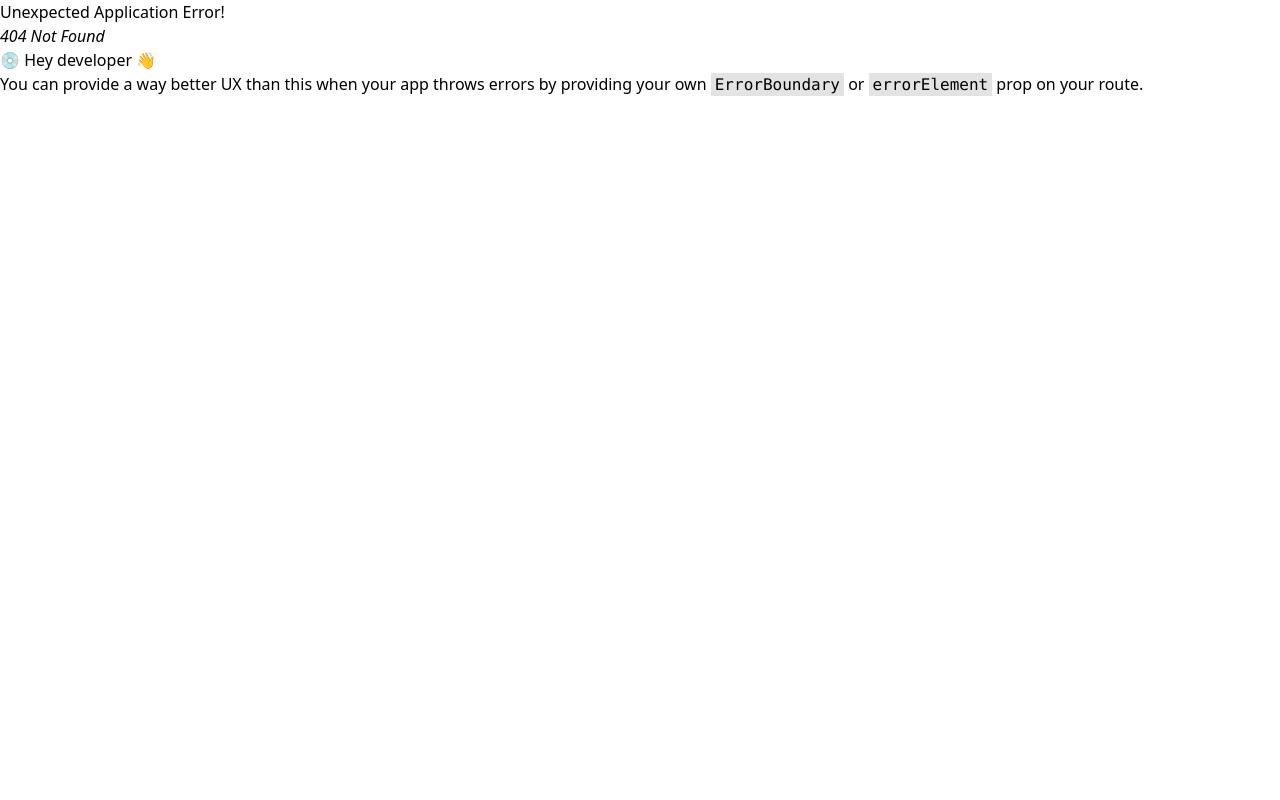
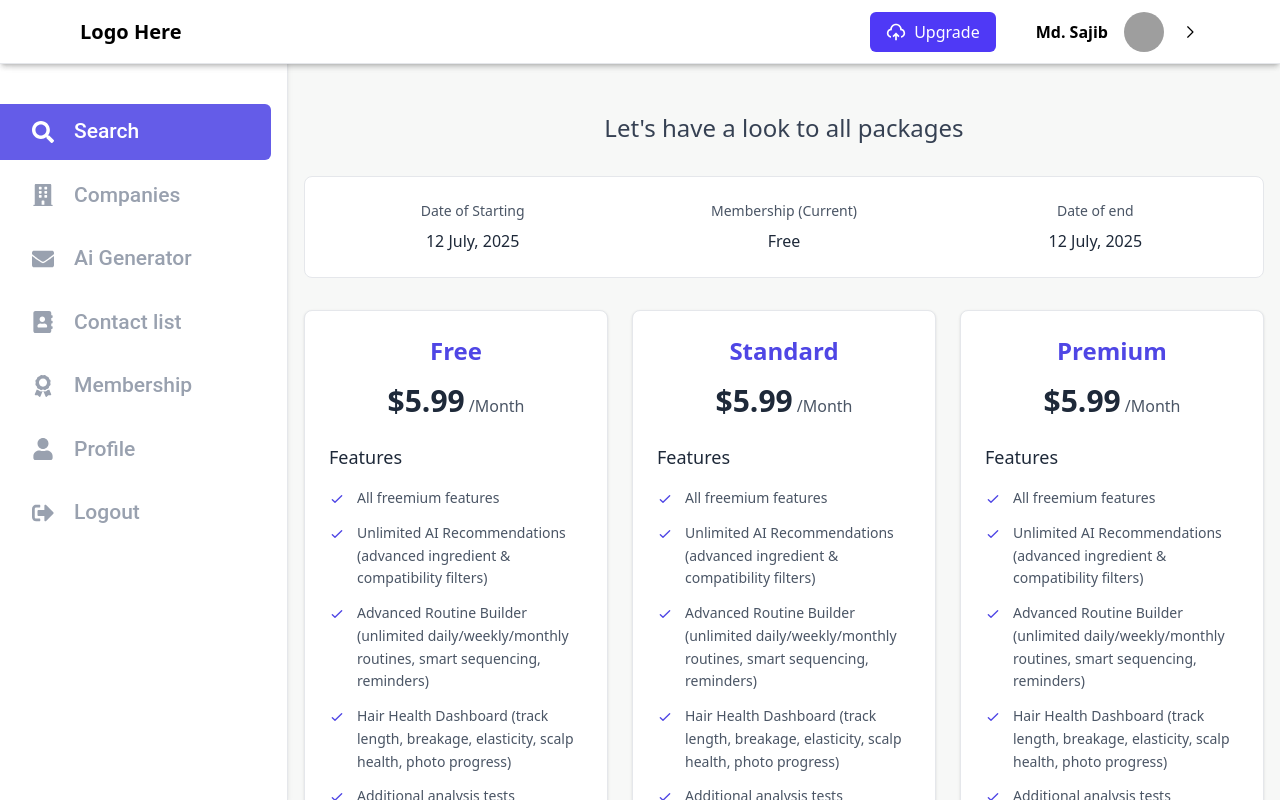
Before and after one commit to MohammedRasif/Tommy, a React (Vite) app: page /dashboard/membership in a window 1280 px wide. Before the commit this address had no page. Built offline with nearby package versions, Linux system fonts and the light colour scheme; grey boxes are pictures that could not be loaded.

Commit message:
create subscription

```diff
--- /dev/null
+++ b/src/component/UserDashboard/UserDashboardPages/MemberShip.jsx
@@ -0,0 +1,164 @@
+"use client"
+
+import { useState } from "react"
+
+const MemberShip = () => {
+  const [currentPlan, setCurrentPlan] = useState("Free")
+
+  const membershipInfo = {
+    startDate: "12 July, 2025",
+    currentPlan: "Free",
+    endDate: "12 July, 2025",
+  }
+
+  const plans = [
+    {
+      id: "free",
+      name: "Free",
+      price: "$5.99",
+      period: "/Month",
+      isRecommended: false,
+      features: [
+        "All freemium features",
+        "Unlimited AI Recommendations (advanced ingredient & compatibility filters)",
+        "Advanced Routine Builder (unlimited daily/weekly/monthly routines, smart sequencing, reminders)",
+        "Hair Health Dashboard (track length, breakage, elasticity, scalp health, photo progress)",
+        "Additional analysis tests",
+        "Ads free",
+      ],
+    },
+    {
+      id: "standard",
+      name: "Standard",
+      price: "$5.99",
+      period: "/Month",
+      isRecommended: true,
+      features: [
+        "All freemium features",
+        "Unlimited AI Recommendations (advanced ingredient & compatibility filters)",
+        "Advanced Routine Builder (unlimited daily/weekly/monthly routines, smart sequencing, reminders)",
+        "Hair Health Dashboard (track length, breakage, elasticity, scalp health, photo progress)",
+        "Additional analysis tests",
+        "Ads free",
+      ],
+    },
+    {
+      id: "premium",
+      name: "Premium",
+      price: "$5.99",
+      period: "/Month",
+      isRecommended: false,
+      features: [
+        "All freemium features",
+        "Unlimited AI Recommendations (advanced ingredient & compatibility filters)",
+        "Advanced Routine Builder (unlimited daily/weekly/monthly routines, smart sequencing, reminders)",
+        "Hair Health Dashboard (track length, breakage, elasticity, scalp health, photo progress)",
+        "Additional analysis tests",
+        "Ads free",
+      ],
+    },
+  ]
+
+  const handlePlanSelect = (planId) => {
+    console.log(`Selected plan: ${planId}`)
+    // Handle plan selection logic here
+  }
+
+  return (
+    <div className="py-8">
+      <div className=" mx-auto ">
+        {/* Header */}
+        <div className="text-center mb-8">
+          <h1 className="text-2xl font-medium text-gray-700 mb-8">{"Let's have a look to all packages"}</h1>
+
+          {/* Current Membership Info */}
+          <div className="bg-white rounded-lg border border-gray-200 p-6 mb-8">
+            <div className="grid grid-cols-1 md:grid-cols-3 gap-6">
+              <div className="text-center">
+                <h3 className="text-sm font-medium text-gray-600 mb-2">Date of Starting</h3>
+                <p className="text-gray-800">{membershipInfo.startDate}</p>
+              </div>
+              <div className="text-center">
+                <h3 className="text-sm font-medium text-gray-600 mb-2">Membership (Current)</h3>
+                <p className="text-gray-800">{membershipInfo.currentPlan}</p>
+              </div>
+              <div className="text-center">
+                <h3 className="text-sm font-medium text-gray-600 mb-2">Date of end</h3>
+                <p className="text-gray-800">{membershipInfo.endDate}</p>
+              </div>
+            </div>
+          </div>
+        </div>
+
+        {/* Pricing Cards */}
+        <div className="flex items-center justify-center">
+            <div className="grid grid-cols-1 md:grid-cols-3 gap-6 max-w-6xl ">
+          {plans.map((plan) => (
+            <div
+              key={plan.id}
+              className={`bg-white rounded-lg p-6 ${
+                plan.isRecommended ? "border border-gray-200 shadow-sm" : "border border-gray-200 shadow-sm"
+              } transition-all duration-200 hover:shadow-md`}
+            >
+              {/* Plan Header */}
+              <div className="text-center mb-6">
+                <h2
+                  className={`text-2xl font-semibold mb-4 ${
+                    plan.name === "Free"
+                      ? "text-[#4F46E5]"
+                      : plan.name === "Standard"
+                        ? "text-[#4F46E5]"
+                        : "text-[#4F46E5]"
+                  }`}
+                >
+                  {plan.name}
+                </h2>
+                <div className="flex items-baseline justify-center">
+                  <span className="text-3xl font-bold text-gray-800">{plan.price}</span>
+                  <span className="text-gray-600 ml-1">{plan.period}</span>
+                </div>
+              </div>
+
+              {/* Features */}
+              <div className="mb-8">
+                <h3 className="text-lg font-medium text-gray-800 mb-4">Features</h3>
+                <ul className="space-y-3">
+                  {plan.features.map((feature, index) => (
+                    <li key={index} className="flex items-start">
+                      <div className="flex-shrink-0 mt-1">
+                        <svg className="w-4 h-4 text-[#4F46E5]" fill="none" stroke="currentColor" viewBox="0 0 24 24">
+                          <path strokeLinecap="round" strokeLinejoin="round" strokeWidth={2} d="M5 13l4 4L19 7" />
+                        </svg>
+                      </div>
+                      <span className="ml-3 text-sm text-gray-600 leading-relaxed">{feature}</span>
+                    </li>
+                  ))}
+                </ul>
+              </div>
+
+              {/* Buy Button */}
+              <button
+                onClick={() => handlePlanSelect(plan.id)}
+                className={`w-full py-3 px-4 rounded-md font-medium transition-colors cursor-pointer ${
+                  plan.isRecommended
+                    ? "bg-[#4F46E5] text-white hover:bg-blue-700"
+                    : "bg-[#4F46E5] text-white hover:bg-blue-700"
+                }`}
+              >
+                Buy now
+              </button>
+            </div>
+          ))}
+        </div>
+        </div>
+
+        {/* Additional Info */}
+        <div className="text-center mt-8">
+          <p className="text-sm text-gray-500">All plans include a 30-day money-back guarantee. Cancel anytime.</p>
+        </div>
+      </div>
+    </div>
+  )
+}
+
+export default MemberShip
--- a/src/component/UserDashboard/UserDashboardSidebar/UserDashboardSidebar.jsx
+++ b/src/component/UserDashboard/UserDashboardSidebar/UserDashboardSidebar.jsx
@@ -14,7 +14,7 @@ const UserDashboardSidebar = ({ isSidebarOpen, setIsSidebarOpen }) => {
     { icon: <FaBuilding />, text: "Companies", path: "/dashboard/company_list" },
     { icon: <FaEnvelope />, text: "Ai Generator", path: "/ai-generator" },
     { icon: <FaAddressBook />, text: "Contact list", path: "/dashboard/contact_list" },
-    { icon: <FaAward />, text: "Membership", path: "/membership" },
+    { icon: <FaAward />, text: "Membership", path: "/dashboard/membership" },
     { icon: <FaUser />, text: "Profile", path: "/profile" },
     { icon: <FaSignOutAlt />, text: "Logout", path: "/logout" },
   ];
--- a/src/main.jsx
+++ b/src/main.jsx
@@ -15,6 +15,7 @@ import BusinessFilter from './component/Pages/BusinessFilter.jsx';
 import CompanyDetails from './component/UserDashboard/UserDashboardPages/CompanyDetails.jsx';
 import CompanyList from './component/UserDashboard/UserDashboardPages/CompanyList.jsx';
 import ContactList from './component/UserDashboard/UserDashboardPages/ContactList.jsx';
+import MemberShip from './component/UserDashboard/UserDashboardPages/MemberShip.jsx';
 
 const router = createBrowserRouter([
   {
@@ -57,6 +58,10 @@ const router = createBrowserRouter([
       {
         path:"contact_list",
         element:<ContactList/>
+      },
+      {
+        path:"membership",
+        element:<MemberShip/>
       }
     ]
   }
```
